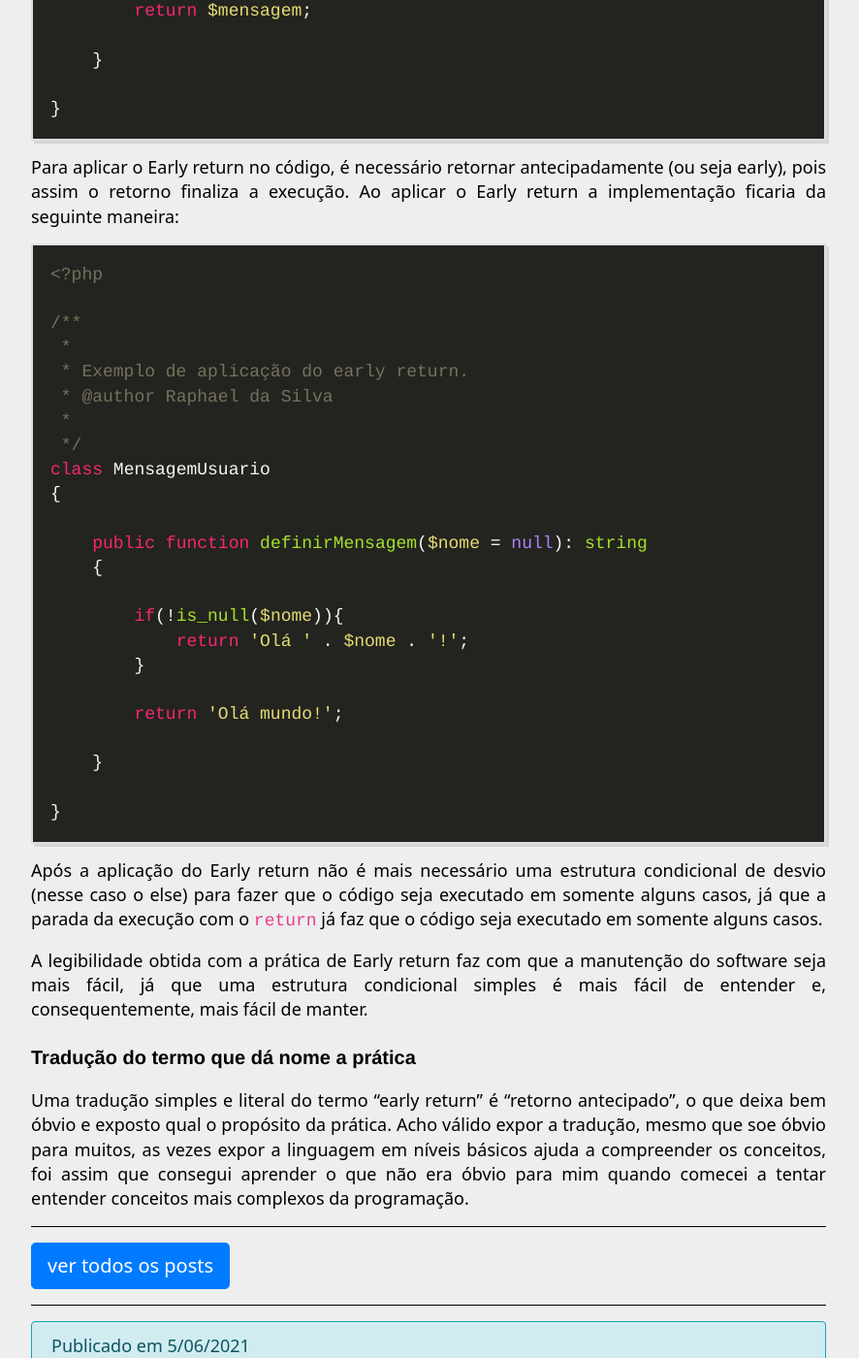
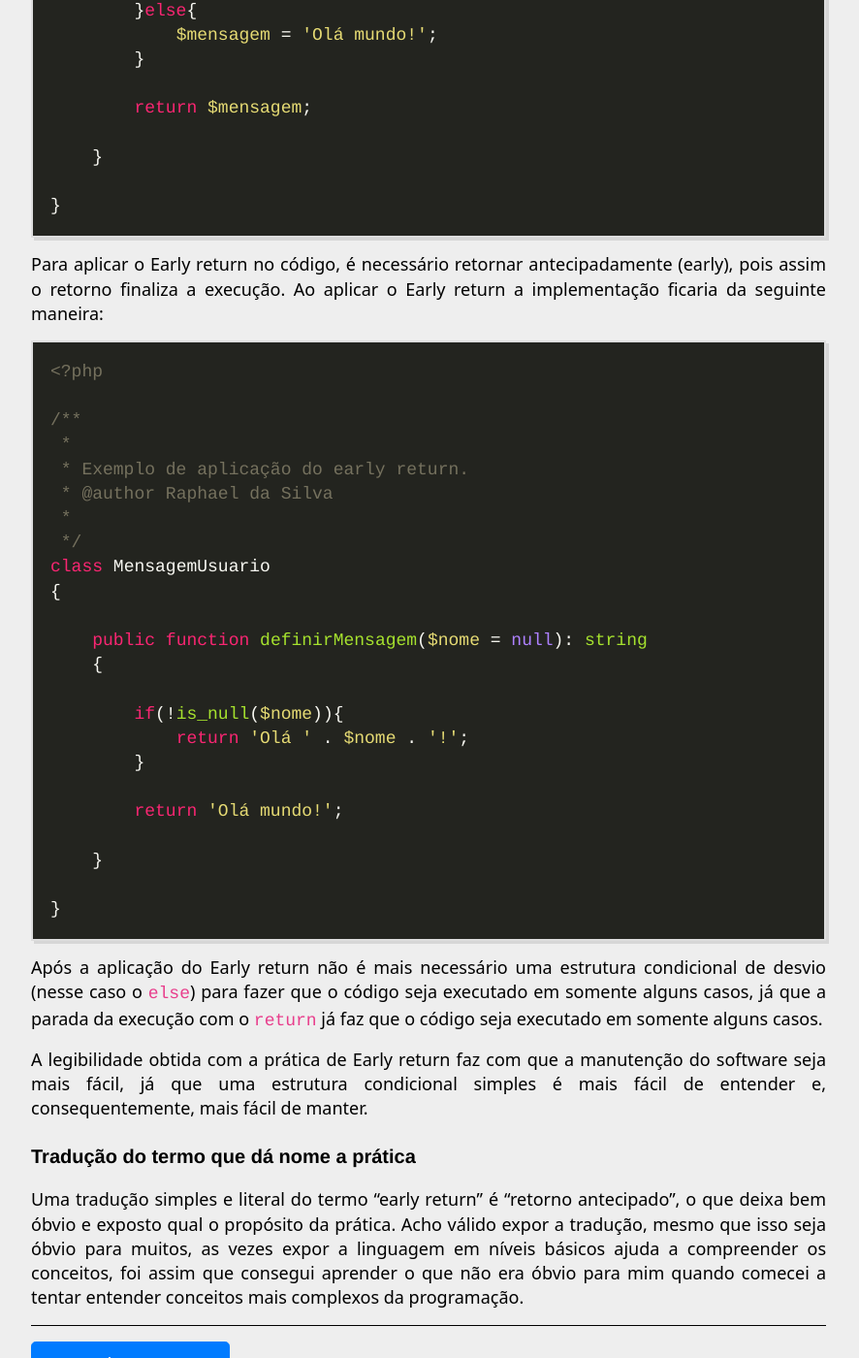
Before and after one commit to raphael-da-silva/raphael-da-silva.github.io, a Jekyll site: the page built from _posts/2021-06-05-early-return.md, in a window 1280 px wide and 1400 px high, scrolled down 1011 px. Shown: the whole window at 97% size, without its empty margins (198-1084 px from the left). Built offline with Jekyll 4.4.1, drawn with Linux system fonts in a browser that asks for light colours; nearby versions of some CDN libraries; some of the changed text lies outside the part shown.

Commit message:
Revisão de post

````diff
--- a/_posts/2021-06-05-early-return.md
+++ b/_posts/2021-06-05-early-return.md
@@ -37,7 +41,7 @@ class MensagemUsuario
 }
 ```
 
-Para aplicar o Early return no código, é necessário retornar antecipadamente (ou seja early), pois assim o retorno finaliza a execução. Ao aplicar o Early return a implementação ficaria da seguinte maneira:
+Para aplicar o Early return no código, é necessário retornar antecipadamente (early), pois assim o retorno finaliza a execução. Ao aplicar o Early return a implementação ficaria da seguinte maneira:
 
 ```php
 <?php
@@ -65,10 +69,10 @@ class MensagemUsuario
 }
 ```
 
-Após a aplicação do Early return não é mais necessário uma estrutura condicional de desvio (nesse caso o else) para fazer que o código seja executado em somente alguns casos, já que a parada da execução com o ```return``` já faz que o código seja executado em somente alguns casos.
+Após a aplicação do Early return não é mais necessário uma estrutura condicional de desvio (nesse caso o ```else```) para fazer que o código seja executado em somente alguns casos, já que a parada da execução com o ```return``` já faz que o código seja executado em somente alguns casos.
 
 A legibilidade obtida com a prática de Early return faz com que a manutenção do software seja mais fácil, já que uma estrutura condicional simples é mais fácil de entender e, consequentemente, mais fácil de manter.
 
 ### Tradução do termo que dá nome a prática
 
-Uma tradução simples e literal do termo "early return" é "retorno antecipado", o que deixa bem óbvio e exposto qual o propósito da prática. Acho válido expor a tradução, mesmo que soe óbvio para muitos, as vezes expor a linguagem em níveis básicos ajuda a compreender os conceitos, foi assim que consegui aprender o que não era óbvio para mim quando comecei a tentar entender conceitos mais complexos da programação.
+Uma tradução simples e literal do termo "early return" é "retorno antecipado", o que deixa bem óbvio e exposto qual o propósito da prática. Acho válido expor a tradução, mesmo que isso seja óbvio para muitos, as vezes expor a linguagem em níveis básicos ajuda a compreender os conceitos, foi assim que consegui aprender o que não era óbvio para mim quando comecei a tentar entender conceitos mais complexos da programação.
````
Also changed, not shown: other parts of _posts/2021-06-05-early-return.md (+6 -2 lines).
